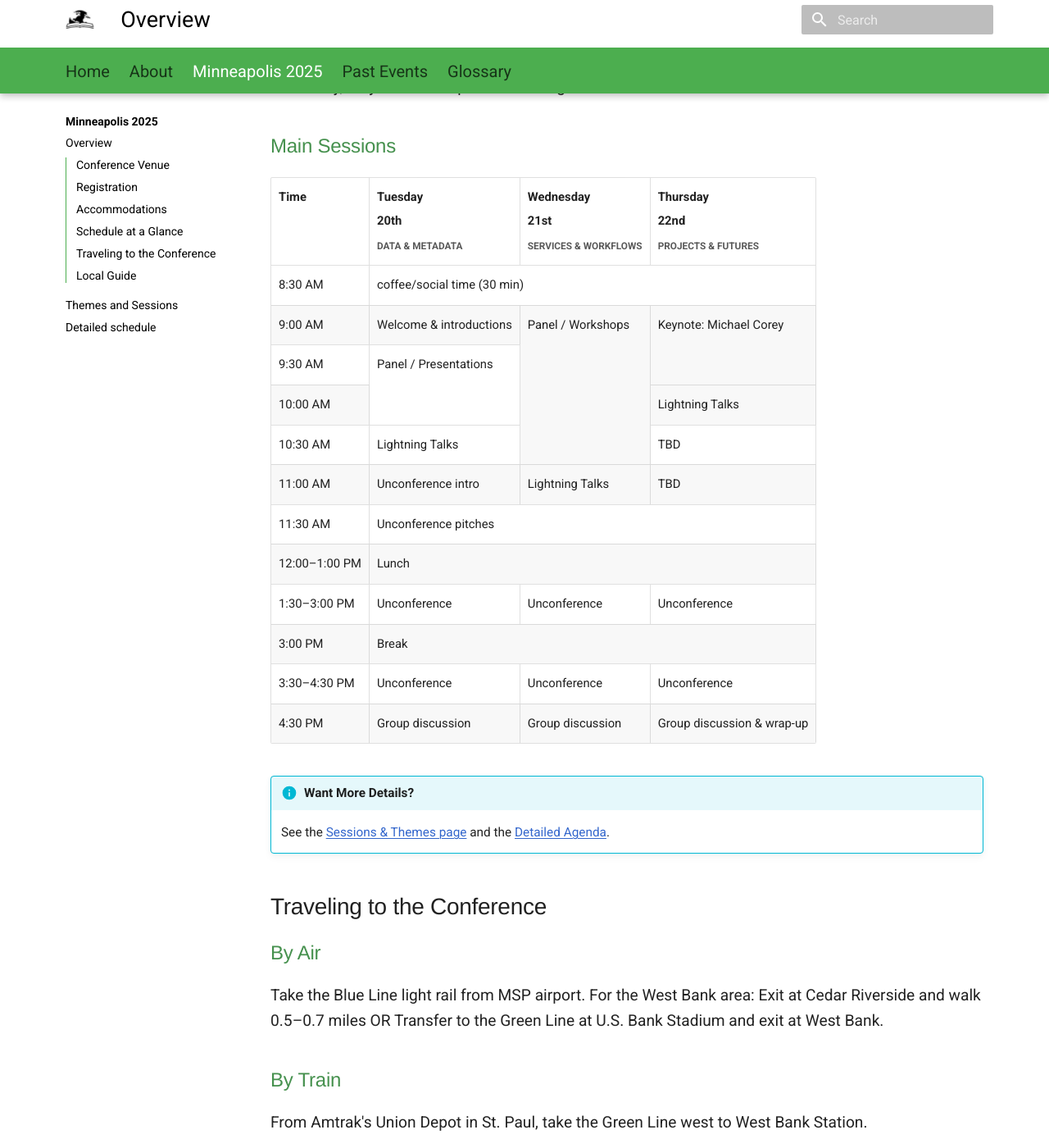
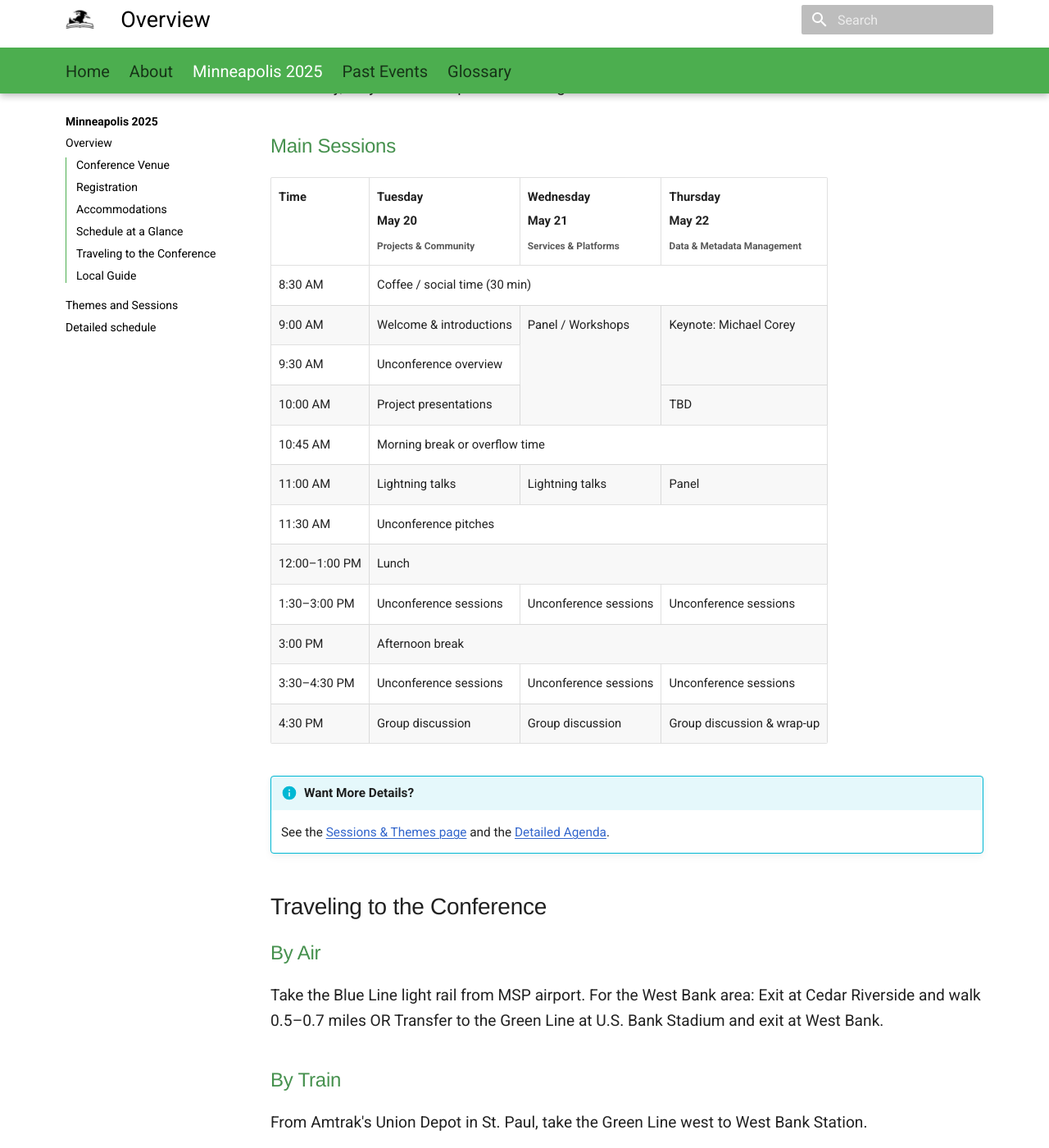
Before and after one commit to geo4lib/geo4libcamp-website, an MkDocs documentation site: the page built from docs/2025/index.md, in a window 1280 px wide and 1400 px high, scrolled down 1653 px. Shown: the whole window at 82% size. Built offline with MkDocs 1.6.1 and Material for MkDocs 9.7.7, drawn with Linux system fonts in a browser that asks for light colours.

Commit message:
update schedule

```diff
--- a/docs/2025/index.md
+++ b/docs/2025/index.md
@@ -41,28 +41,76 @@ We have a room block reserved at the:
 - Friday, May 23: Field trip or co-working time
 
 ### Main Sessions
+
 <table border="1" cellpadding="6" cellspacing="0">
   <thead>
     <tr>
       <th>Time</th>
-      <th>Tuesday<br>20th<br><small>DATA & METADATA</small></th>
-      <th>Wednesday<br>21st<br><small>SERVICES & WORKFLOWS</small></th>
-      <th>Thursday<br>22nd<br><small>PROJECTS & FUTURES</small></th>
+      <th>Tuesday<br>May 20<br><small>Projects & Community</small></th>
+      <th>Wednesday<br>May 21<br><small>Services & Platforms</small></th>
+      <th>Thursday<br>May 22<br><small>Data & Metadata Management</small></th>
     </tr>
   </thead>
   <tbody>
-    <tr><td>8:30 AM</td><td colspan="3">coffee/social time (30 min)</td></tr>
-    <tr><td>9:00 AM</td><td>Welcome & introductions</td><td rowspan="4">Panel / Workshops</td><td rowspan="2">Keynote: Michael Corey</td></tr>
-    <tr><td>9:30 AM</td><td rowspan="2">Panel / Presentations</td></tr>
-    <tr><td>10:00 AM</td><td>Lightning Talks</td></tr>
-    <tr><td>10:30 AM</td><td>Lightning Talks</td><td>TBD</td></tr>
-    <tr><td>11:00 AM</td><td>Unconference intro</td><td>Lightning Talks</td><td>TBD</td></tr>
-    <tr><td>11:30 AM</td><td colspan="3">Unconference pitches</td></tr>
-    <tr><td>12:00–1:00 PM</td><td colspan="3">Lunch</td></tr>
-    <tr><td>1:30–3:00 PM</td><td>Unconference</td><td>Unconference</td><td>Unconference</td></tr>
-    <tr><td>3:00 PM</td><td colspan="3">Break</td></tr>
-    <tr><td>3:30–4:30 PM</td><td>Unconference</td><td>Unconference</td><td>Unconference</td></tr>
-    <tr><td>4:30 PM</td><td>Group discussion</td><td>Group discussion</td><td>Group discussion & wrap-up</td></tr>
+    <tr>
+      <td>8:30 AM</td>
+      <td colspan="3">Coffee / social time (30 min)</td>
+    </tr>
+    <tr>
+      <td>9:00 AM</td>
+      <td>Welcome & introductions</td>
+      <td rowspan="3">Panel / Workshops</td>
+      <td rowspan="2">Keynote: Michael Corey</td>
+    </tr>
+    <tr>
+      <td>9:30 AM</td>
+      <td>Unconference overview</td>
+    </tr>
+    <tr>
+      <td>10:00 AM</td>
+      <td>Project presentations</td>
+      <td>TBD</td>
+    </tr>
+    <tr>
+      <td>10:45 AM</td>
+      <td colspan="3">Morning break or overflow time</td>
+    </tr>
+    <tr>
+      <td>11:00 AM</td>
+      <td>Lightning talks</td>
+      <td>Lightning talks</td>
+      <td>Panel</td>
+    </tr>
+    <tr>
+      <td>11:30 AM</td>
+      <td colspan="3">Unconference pitches</td>
+    </tr>
+    <tr>
+      <td>12:00–1:00 PM</td>
+      <td colspan="3">Lunch</td>
+    </tr>
+    <tr>
+      <td>1:30–3:00 PM</td>
+      <td>Unconference sessions</td>
+      <td>Unconference sessions</td>
+      <td>Unconference sessions</td>
+    </tr>
+    <tr>
+      <td>3:00 PM</td>
+      <td colspan="3">Afternoon break</td>
+    </tr>
+    <tr>
+      <td>3:30–4:30 PM</td>
+      <td>Unconference sessions</td>
+      <td>Unconference sessions</td>
+      <td>Unconference sessions</td>
+    </tr>
+    <tr>
+      <td>4:30 PM</td>
+      <td>Group discussion</td>
+      <td>Group discussion</td>
+      <td>Group discussion & wrap-up</td>
+    </tr>
   </tbody>
 </table>
 
```
Also changed, not shown: docs/2025/sessions.md (+9 -43 lines).
